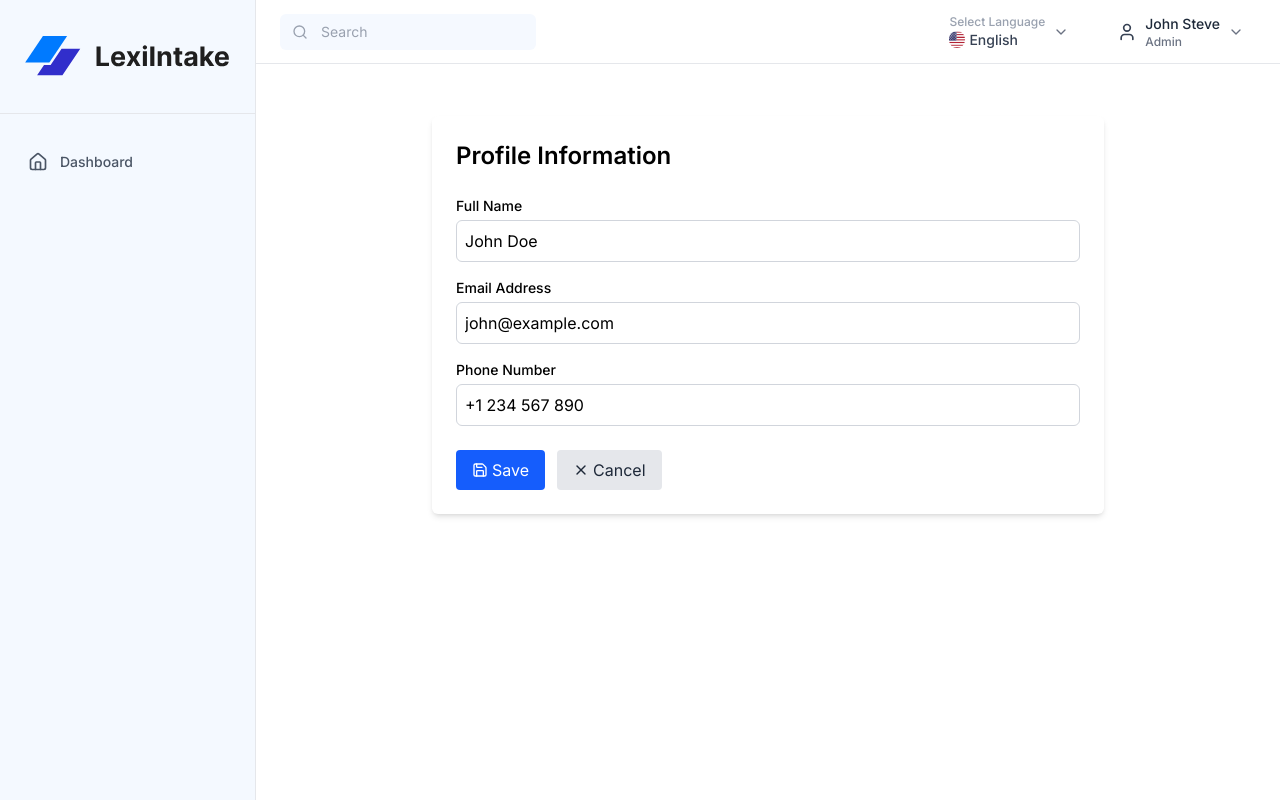
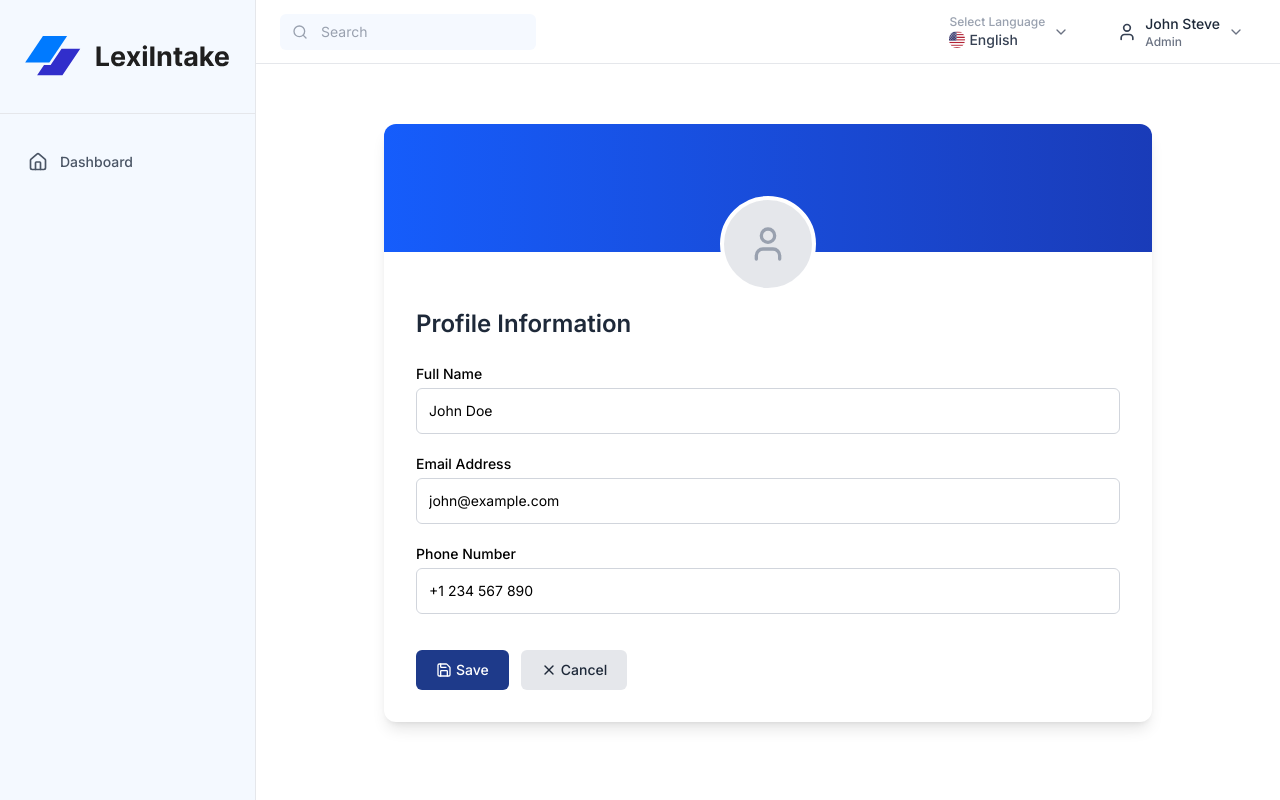
Before and after one commit to lexiintakex/lexintak, a Next.js app: page /client/dashboard/profile in a window 1280 px wide. Both pictures are taken after a click on the button "Edit". Built offline with nearby package versions, Linux system fonts and the light colour scheme.

Commit message:
fix: fix that profile p[age isuses

```diff
--- a/src/app/client/dashboard/profile/page.tsx
+++ b/src/app/client/dashboard/profile/page.tsx
@@ -1,35 +1,79 @@
 "use client";
 
-import { useState } from "react";
-import { Pencil, Save, X } from "lucide-react";
+import { useState, useRef, ChangeEvent } from "react";
+import { Pencil, Save, X, Camera, User as UserIcon } from "lucide-react";
 
 export default function ProfilePage() {
   const [isEditing, setIsEditing] = useState(false);
+  const [avatar, setAvatar] = useState<string | null>(null);
   const [formData, setFormData] = useState({
     name: "John Doe",
     email: "john@example.com",
-    phone: "+1 234 567 890",
+    phone: "+1 234 567 890",
   });
 
-  const handleChange = (e: React.ChangeEvent<HTMLInputElement>) => {
+  const fileRef = useRef<HTMLInputElement>(null);
+
+  const onChangeField = (e: ChangeEvent<HTMLInputElement>) =>
     setFormData({ ...formData, [e.target.name]: e.target.value });
+
+  const onPickAvatar = (e: ChangeEvent<HTMLInputElement>) => {
+    if (!e.target.files?.[0]) return;
+    const file = e.target.files[0];
+    setAvatar(URL.createObjectURL(file));
   };
 
-  const handleEdit = () => setIsEditing(true);
-  const handleCancel = () => setIsEditing(false);
   const handleSave = () => {
-    console.log("Saved Data", formData);
+    console.log("Saved:", formData);
     setIsEditing(false);
   };
 
+  /* ────────── UI ────────── */
   return (
-    <div className="max-w-2xl mx-auto p-6 bg-white shadow-md rounded-md mt-8">
+    <div className=" flex items-center justify-center px-4 py-10">
+      <div className="w-full max-w-3xl bg-white rounded-xl shadow-lg overflow-hidden">
+        {/* Header */}
+        <div className="relative h-32 bg-gradient-to-r from-blue-600 to-blue-800">
+          {/* Avatar */}
+          <div
+            className="absolute -bottom-10 left-1/2 -translate-x-1/2 cursor-pointer group"
+            onClick={() => fileRef.current?.click()}
+          >
+            {avatar ? (
+              // eslint-disable-next-line @next/next/no-img-element
+              <img
+                src={avatar}
+                alt="avatar"
+                className="w-24 h-24 rounded-full border-4 border-white object-cover group-hover:opacity-70 transition"
+              />
+            ) : (
+              <div className="w-24 h-24 flex items-center justify-center rounded-full border-4 border-white bg-gray-200 text-gray-400 group-hover:opacity-70 transition">
+                <UserIcon className="w-10 h-10" />
+              </div>
+            )}
+            {/* Camera overlay */}
+            <Camera className="absolute w-6 h-6 text-white top-1/2 left-1/2 -translate-x-1/2 -translate-y-1/2 opacity-0 group-hover:opacity-100 transition" />
+            <input
+              ref={fileRef}
+              type="file"
+              accept="image/*"
+              className="hidden"
+              onChange={onPickAvatar}
+            />
+          </div>
+        </div>
+
+        {/* Content */}
+        <div className="px-8 pt-14 pb-8">
           <div className="flex justify-between items-center mb-6">
-        <h2 className="text-2xl font-semibold">Profile Information</h2>
+            <h2 className="text-2xl font-semibold text-gray-800">
+              Profile Information
+            </h2>
+
             {!isEditing && (
               <button
-            onClick={handleEdit}
-            className="text-blue-600 hover:text-blue-800 flex items-center gap-1"
+                onClick={() => setIsEditing(true)}
+                className="flex  cursor-pointer items-center gap-1 text-blue-600 hover:text-blue-800"
               >
                 <Pencil className="w-4 h-4" />
                 Edit
@@ -37,63 +81,78 @@ export default function ProfilePage() {
             )}
           </div>
 
-      <form className="space-y-4">
+          <form className="space-y-5">
+            {/** Name */}
             <div>
-          <label className="block text-sm font-medium">Full Name</label>
+              <label className="block text-sm font-medium mb-1">
+                Full Name
+              </label>
               <input
-            type="text"
                 name="name"
                 value={formData.name}
                 disabled={!isEditing}
-            onChange={handleChange}
-            className={`w-full mt-1 p-2 border rounded-md ${
-              isEditing ? "border-gray-300" : "bg-gray-100 cursor-not-allowed"
+                onChange={onChangeField}
+                className={`w-full rounded-md p-3 text-sm border focus:outline-none ${
+                  isEditing
+                    ? "border-gray-300 focus:ring-2 focus:ring-blue-500"
+                    : "bg-gray-100 cursor-not-allowed border-transparent"
                 }`}
               />
             </div>
 
+            {/** Email */}
             <div>
-          <label className="block text-sm font-medium">Email Address</label>
+              <label className="block text-sm font-medium mb-1">
+                Email Address
+              </label>
               <input
                 type="email"
                 name="email"
                 value={formData.email}
                 disabled={!isEditing}
-            onChange={handleChange}
-            className={`w-full mt-1 p-2 border rounded-md ${
-              isEditing ? "border-gray-300" : "bg-gray-100 cursor-not-allowed"
+                onChange={onChangeField}
+                className={`w-full rounded-md p-3 text-sm border focus:outline-none ${
+                  isEditing
+                    ? "border-gray-300 focus:ring-2 focus:ring-blue-500"
+                    : "bg-gray-100 cursor-not-allowed border-transparent"
                 }`}
               />
             </div>
 
+            {/** Phone */}
             <div>
-          <label className="block text-sm font-medium">Phone Number</label>
+              <label className="block text-sm font-medium mb-1">
+                Phone Number
+              </label>
               <input
                 type="tel"
                 name="phone"
                 value={formData.phone}
                 disabled={!isEditing}
-            onChange={handleChange}
-            className={`w-full mt-1 p-2 border rounded-md ${
-              isEditing ? "border-gray-300" : "bg-gray-100 cursor-not-allowed"
+                onChange={onChangeField}
+                className={`w-full rounded-md p-3 text-sm border focus:outline-none ${
+                  isEditing
+                    ? "border-gray-300 focus:ring-2 focus:ring-blue-500"
+                    : "bg-gray-100 cursor-not-allowed border-transparent"
                 }`}
               />
             </div>
 
+            {/* Action buttons */}
             {isEditing && (
-          <div className="flex gap-3 mt-6">
+              <div className="flex gap-3 pt-4">
                 <button
                   type="button"
                   onClick={handleSave}
-              className="bg-blue-600 text-white px-4 py-2 rounded flex items-center gap-1"
+                  className="inline-flex cursor-pointer items-center gap-1 bg-blue-primary hover:bg-blue-700 text-white text-sm font-medium px-5 py-2.5 rounded-md"
                 >
                   <Save className="w-4 h-4" />
                   Save
                 </button>
                 <button
                   type="button"
-              onClick={handleCancel}
-              className="bg-gray-200 text-gray-800 px-4 py-2 rounded flex items-center gap-1"
+                  onClick={() => setIsEditing(false)}
+                  className="inline-flex items-center cursor-pointer gap-1 bg-gray-200 hover:bg-gray-300 text-gray-800 text-sm font-medium px-5 py-2.5 rounded-md"
                 >
                   <X className="w-4 h-4" />
                   Cancel
@@ -102,5 +161,7 @@ export default function ProfilePage() {
             )}
           </form>
         </div>
+      </div>
+    </div>
   );
 }
```
Lines whose indentation alone changed are shown as unchanged.
